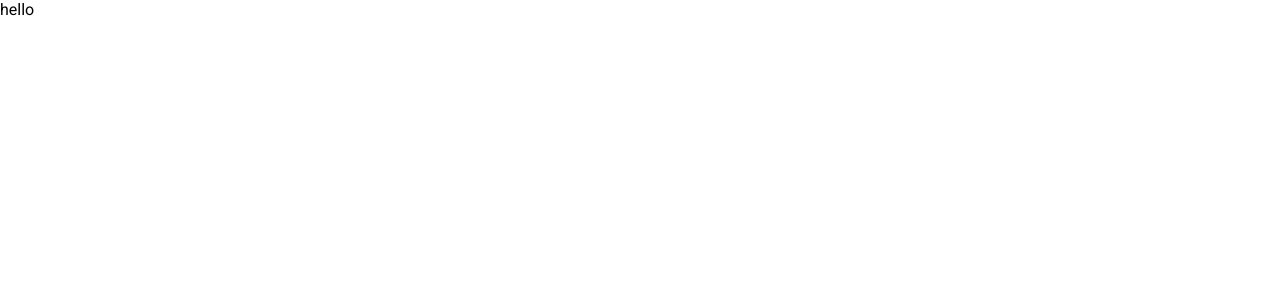
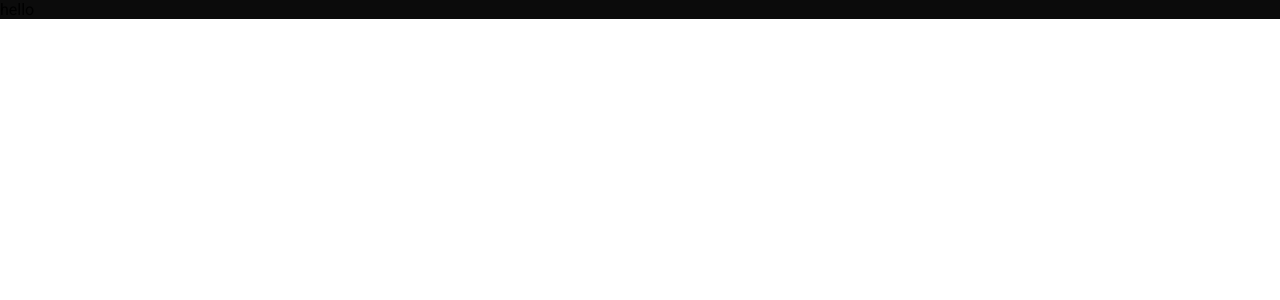
Before and after one commit to spython001/react-netflix-ui, a React (Vite) app: page / in a window 1280 px wide. Shown: the top 300 px of the page. Built offline with nearby package versions, Linux system fonts and the light colour scheme; a web font is replaced by a local one.

Commit message:
created a home scss file in the home folder

```diff
--- a/src/home/Home.jsx
+++ b/src/home/Home.jsx
@@ -1,3 +1,4 @@
+import './home.scss'
 
 export default function Home() {
   return (
--- /dev/null
+++ b/src/home/home.scss
@@ -0,0 +1,3 @@
+.home{
+    background-color: var(--main-color);
+}
```
